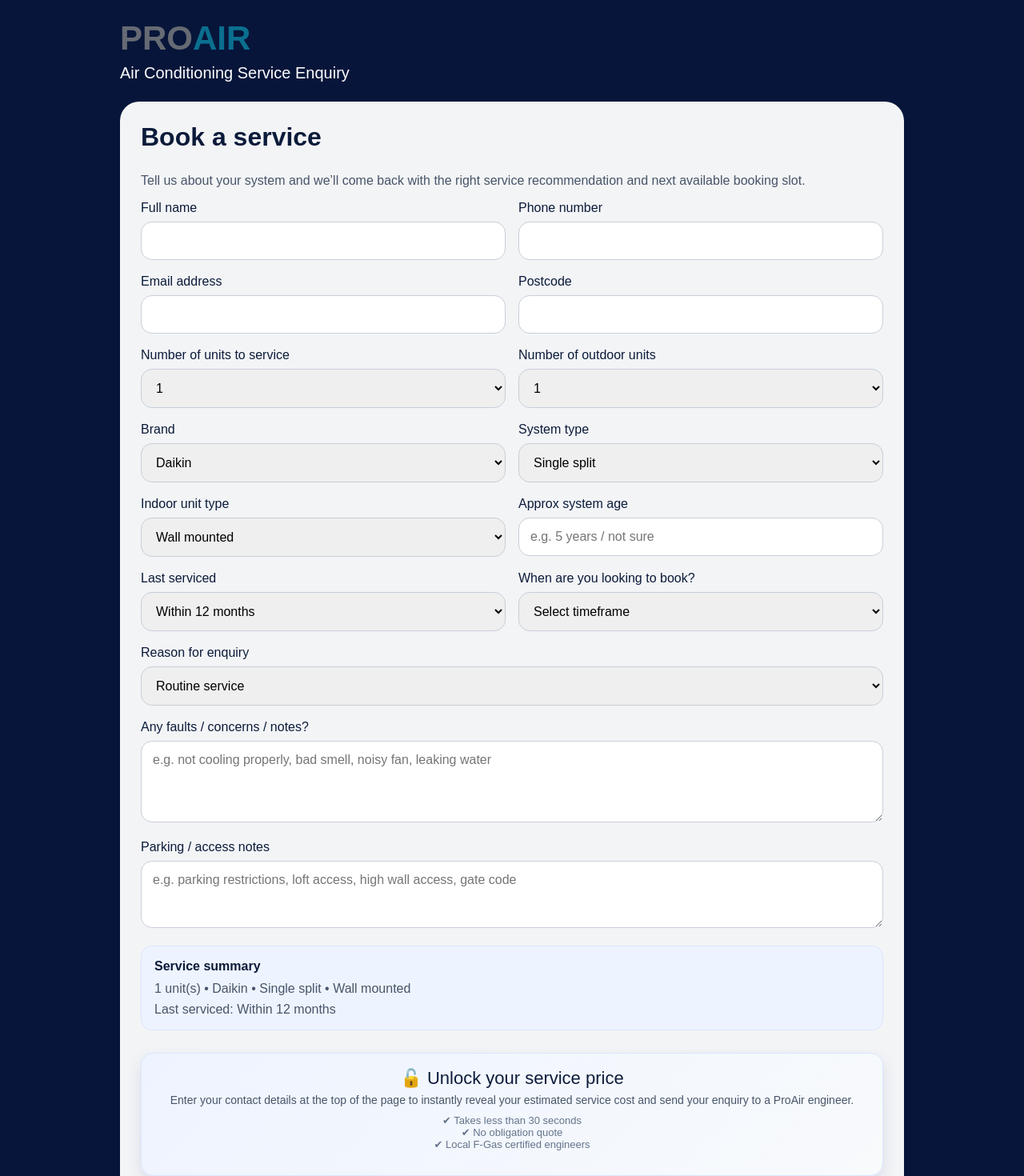
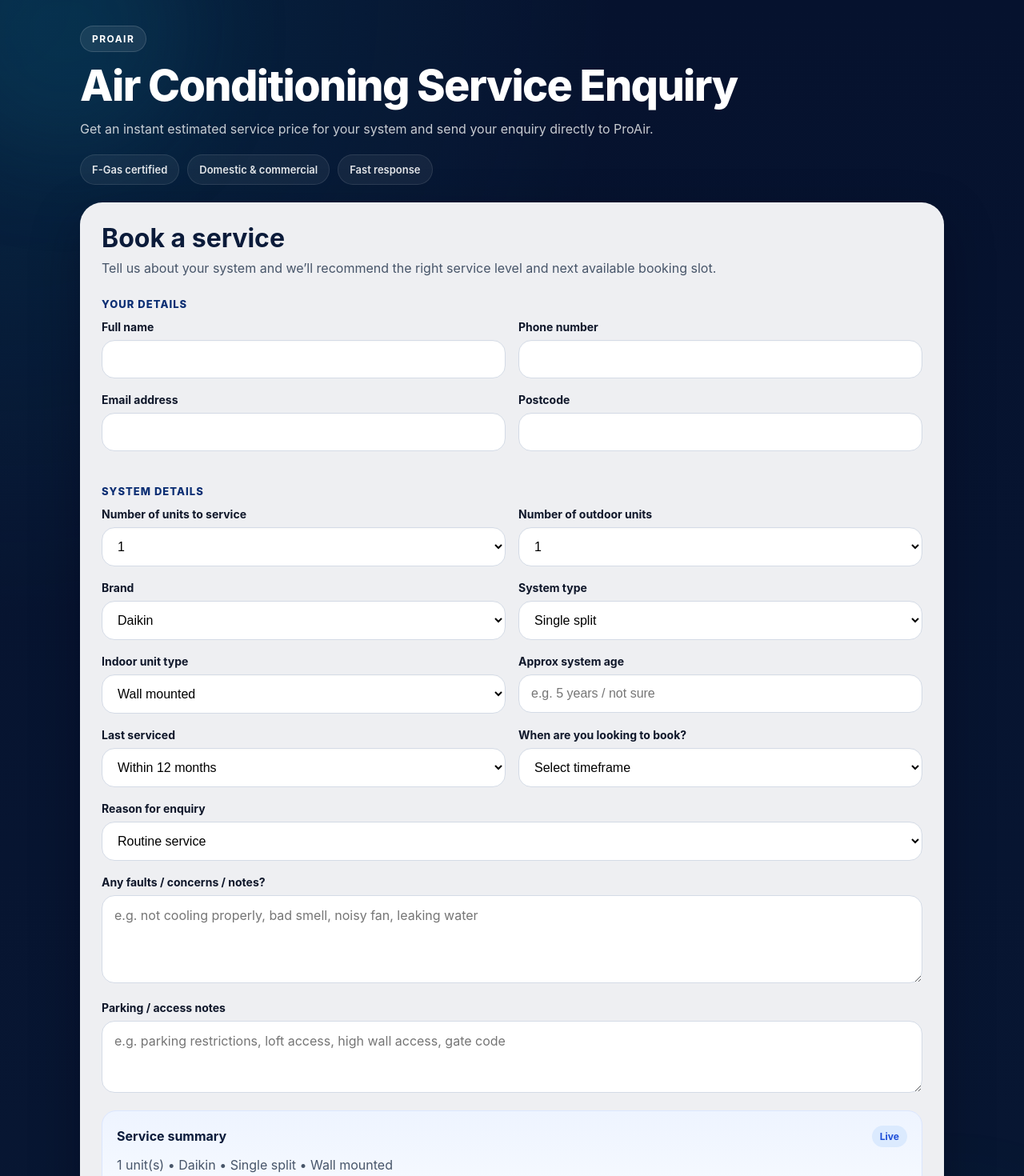
Before and after one commit to ProAir-Climate-Change/ProAirService, a Next.js app: page / in a window 1280 px wide. Shown: the top 1470 px of the page at 80% size. Built offline with nearby package versions, Linux system fonts and the light colour scheme.

Commit message:
Update page.jsx

```diff
--- a/app/page.jsx
+++ b/app/page.jsx
@@ -144,11 +144,7 @@ export default function Page() {
     }
 
     if (isCassetteOrDucted) {
-      if (!isDeep) {
-        price += count * 15;
-      } else {
-        price += count * 25;
-      }
+      price += count * (isDeep ? 25 : 15);
     }
 
     return price;
@@ -277,44 +273,43 @@ export default function Page() {
   }, [customerDetailsComplete, serviceSummary]);
 
   return (
-    <div
-      style={{
-        minHeight: "100vh",
-        background: "#07153a",
-        color: "white",
-        padding: "24px",
-        fontFamily: "Arial, sans-serif",
-      }}
-    >
-      <div style={{ maxWidth: "980px", margin: "0 auto" }}>
-        <div style={{ marginBottom: "24px" }}>
-          <h1 style={{ margin: 0, fontSize: "42px", fontWeight: 700 }}>
-            <span style={{ color: "#666a73" }}>PRO</span>
-            <span style={{ color: "#0b6f8f" }}>AIR</span>
-          </h1>
-          <p style={{ marginTop: "8px", fontSize: "20px", color: "#ffffff" }}>
-            Air Conditioning Service Enquiry
+    <div style={pageStyle}>
+      <div style={backgroundGlowOne} />
+      <div style={backgroundGlowTwo} />
+
+      <div style={containerStyle}>
+        <div style={heroStyle}>
+          <div style={brandBadgeStyle}>PROAIR</div>
+
+          <h1 style={heroTitleStyle}>Air Conditioning Service Enquiry</h1>
+
+          <p style={heroTextStyle}>
+            Get an instant estimated service price for your system and send your
+            enquiry directly to ProAir.
+          </p>
+
+          <div style={heroPillRowStyle}>
+            <div style={heroPillStyle}>F-Gas certified</div>
+            <div style={heroPillStyle}>Domestic & commercial</div>
+            <div style={heroPillStyle}>Fast response</div>
+          </div>
+        </div>
+
+        <div style={cardStyle}>
+          <div style={sectionIntroStyle}>
+            <h2 style={cardTitleStyle}>Book a service</h2>
+            <p style={cardSubtitleStyle}>
+              Tell us about your system and we’ll recommend the right service
+              level and next available booking slot.
             </p>
           </div>
 
-        <div
-          style={{
-            background: "#f3f4f6",
-            color: "#0b1b3a",
-            borderRadius: "24px",
-            padding: "26px",
-          }}
-        >
-          <h2 style={{ fontSize: "32px", marginTop: 0 }}>Book a service</h2>
-          <p style={{ color: "#475569", marginTop: 0 }}>
-            Tell us about your system and we’ll come back with the right service
-            recommendation and next available booking slot.
-          </p>
+          <form onSubmit={handleSubmit}>
+            <div style={sectionTitleStyle}>Your details</div>
 
-          <form onSubmit={handleSubmit}>
-            <div style={twoColGridStyle}>
+            <div style={responsiveGridStyle}>
               <div>
-                <label>Full name</label>
+                <label style={labelStyle}>Full name</label>
                 <input
                   type="text"
                   value={fullName}
@@ -324,7 +319,7 @@ export default function Page() {
                 />
               </div>
               <div>
-                <label>Phone number</label>
+                <label style={labelStyle}>Phone number</label>
                 <input
                   type="text"
                   value={phone}
@@ -335,9 +330,9 @@ export default function Page() {
               </div>
             </div>
 
-            <div style={twoColGridStyle}>
+            <div style={responsiveGridStyle}>
               <div>
-                <label>Email address</label>
+                <label style={labelStyle}>Email address</label>
                 <input
                   type="email"
                   value={email}
@@ -347,7 +342,7 @@ export default function Page() {
                 />
               </div>
               <div>
-                <label>Postcode</label>
+                <label style={labelStyle}>Postcode</label>
                 <input
                   type="text"
                   value={postcode}
@@ -358,9 +353,11 @@ export default function Page() {
               </div>
             </div>
 
-            <div style={twoColGridStyle}>
+            <div style={sectionTitleStyle}>System details</div>
+
+            <div style={responsiveGridStyle}>
               <div>
-                <label>Number of units to service</label>
+                <label style={labelStyle}>Number of units to service</label>
                 <select
                   value={indoorUnits}
                   onChange={(e) => setIndoorUnits(e.target.value)}
@@ -374,7 +371,7 @@ export default function Page() {
                 </select>
               </div>
               <div>
-                <label>Number of outdoor units</label>
+                <label style={labelStyle}>Number of outdoor units</label>
                 <select
                   value={outdoorUnits}
                   onChange={(e) => setOutdoorUnits(e.target.value)}
@@ -388,9 +385,9 @@ export default function Page() {
               </div>
             </div>
 
-            <div style={twoColGridStyle}>
+            <div style={responsiveGridStyle}>
               <div>
-                <label>Brand</label>
+                <label style={labelStyle}>Brand</label>
                 <select
                   value={brand}
                   onChange={(e) => setBrand(e.target.value)}
@@ -404,7 +401,7 @@ export default function Page() {
                 </select>
               </div>
               <div>
-                <label>System type</label>
+                <label style={labelStyle}>System type</label>
                 <select
                   value={systemType}
                   onChange={(e) => setSystemType(e.target.value)}
@@ -419,9 +416,9 @@ export default function Page() {
               </div>
             </div>
 
-            <div style={twoColGridStyle}>
+            <div style={responsiveGridStyle}>
               <div>
-                <label>Indoor unit type</label>
+                <label style={labelStyle}>Indoor unit type</label>
                 <select
                   value={indoorUnitType}
                   onChange={(e) => setIndoorUnitType(e.target.value)}
@@ -435,7 +432,7 @@ export default function Page() {
                 </select>
               </div>
               <div>
-                <label>Approx system age</label>
+                <label style={labelStyle}>Approx system age</label>
                 <input
                   type="text"
                   value={systemAge}
@@ -446,9 +443,9 @@ export default function Page() {
               </div>
             </div>
 
-            <div style={twoColGridStyle}>
+            <div style={responsiveGridStyle}>
               <div>
-                <label>Last serviced</label>
+                <label style={labelStyle}>Last serviced</label>
                 <select
                   value={lastServiced}
                   onChange={(e) => setLastServiced(e.target.value)}
@@ -462,7 +459,7 @@ export default function Page() {
                 </select>
               </div>
               <div>
-                <label>When are you looking to book?</label>
+                <label style={labelStyle}>When are you looking to book?</label>
                 <select
                   value={timeframe}
                   onChange={(e) => setTimeframe(e.target.value)}
@@ -479,7 +476,7 @@ export default function Page() {
             </div>
 
             <div>
-              <label>Reason for enquiry</label>
+              <label style={labelStyle}>Reason for enquiry</label>
               <select
                 value={enquiryType}
                 onChange={(e) => setEnquiryType(e.target.value)}
@@ -494,7 +491,7 @@ export default function Page() {
             </div>
 
             <div>
-              <label>Any faults / concerns / notes?</label>
+              <label style={labelStyle}>Any faults / concerns / notes?</label>
               <textarea
                 value={notes}
                 onChange={(e) => setNotes(e.target.value)}
@@ -505,7 +502,7 @@ export default function Page() {
             </div>
 
             <div>
-              <label>Parking / access notes</label>
+              <label style={labelStyle}>Parking / access notes</label>
               <textarea
                 value={accessNotes}
                 onChange={(e) => setAccessNotes(e.target.value)}
@@ -515,130 +512,83 @@ export default function Page() {
               />
             </div>
 
-            <div
-              style={{
-                background: "#eef4ff",
-                border: "1px solid #dbe6ff",
-                borderRadius: "14px",
-                padding: "16px",
-                marginBottom: "18px",
-              }}
-            >
+            <div style={summaryCardStyle}>
+              <div style={summaryHeaderStyle}>
                 <strong>Service summary</strong>
-              <p style={{ margin: "10px 0 0 0", color: "#475569" }}>
+                <span style={summaryTagStyle}>Live</span>
+              </div>
+
+              <p style={summaryTextStyle}>
                 {indoorUnits} unit(s) • {brand} • {systemType} •{" "}
                 {indoorUnitType}
               </p>
-              <p style={{ margin: "8px 0 0 0", color: "#475569" }}>
+
+              <p style={summaryTextStyle}>
                 Last serviced: {lastServiced}
                 {timeframe ? ` • Timeframe: ${timeframe}` : ""}
               </p>
             </div>
 
-            {customerDetailsComplete && (
+            {customerDetailsComplete ? (
               <>
+                <div style={actionRowStyle}>
                   <a
                     href={whatsappHref}
                     target="_blank"
                     rel="noreferrer"
                     style={waStyle}
                   >
-                  📲 Send this service enquiry to ProAir on WhatsApp
+                    📲 Send on WhatsApp
                   </a>
+                </div>
 
-                <p
-                  style={{
-                    fontSize: "12px",
-                    color: "#64748b",
-                    marginTop: "8px",
-                  }}
-                >
+                <p style={helperTextStyle}>
                   Most customers receive a reply during working hours within a
                   short time.
                 </p>
 
-                <div
-                  style={{
-                    marginTop: "12px",
-                    marginBottom: "10px",
-                    fontSize: "13px",
-                    color: "#374151",
-                    lineHeight: 1.6,
-                  }}
-                >
-                  ✔ F-Gas certified engineers
-                  <br />
+                <div style={benefitsCardStyle}>
+                  <div style={benefitItemStyle}>✔ F-Gas certified engineers</div>
+                  <div style={benefitItemStyle}>
                     ✔ Routine servicing, deep cleans and fault callouts
-                  <br />
+                  </div>
+                  <div style={benefitItemStyle}>
                     ✔ Domestic and small commercial systems
                   </div>
+                </div>
 
-                <div
-                  style={{
-                    background: "#eef4ff",
-                    borderRadius: "12px",
-                    padding: "16px",
-                    marginTop: "20px",
-                    border: "1px solid #dbe6ff",
-                  }}
-                >
-                  <strong>Estimated service price</strong>
+                <div style={priceCardStyle}>
+                  <div style={priceTopRowStyle}>
+                    <div>
+                      <div style={priceLabelStyle}>Estimated service price</div>
+                      <div style={priceValueStyle}>
+                        £{pricingBreakdown.total.toLocaleString()} + VAT
+                      </div>
+                    </div>
 
-                  <p
-                    style={{
-                      fontSize: "28px",
-                      marginTop: "8px",
-                      marginBottom: "10px",
-                      fontWeight: 700,
-                    }}
-                  >
-                    £{pricingBreakdown.total.toLocaleString()} + VAT
-                  </p>
+                    {pricingBreakdown.hasDiscount && (
+                      <div style={discountBadgeStyle}>Discount applied</div>
+                    )}
+                  </div>
 
-                  <p
-                    style={{
-                      fontSize: "14px",
-                      color: "#475569",
-                      margin: "0 0 8px 0",
-                    }}
-                  >
+                  <p style={priceMetaStyle}>
                     First unit from £{pricingBreakdown.firstUnitPrice} + VAT
                   </p>
 
                   {pricingBreakdown.hasDiscount && (
-                    <p
-                      style={{
-                        fontSize: "14px",
-                        fontWeight: 700,
-                        color: "#166534",
-                        margin: "0 0 8px 0",
-                      }}
-                    >
+                    <p style={savingTextStyle}>
                       Multi-unit discount applied — saving £
                       {pricingBreakdown.savings.toLocaleString()} + VAT
                     </p>
                   )}
 
                   {pricingBreakdown.isCassetteOrDucted && (
-                    <p
-                      style={{
-                        fontSize: "13px",
-                        color: "#92400e",
-                        margin: "0 0 8px 0",
-                      }}
-                    >
+                    <p style={upliftTextStyle}>
                       Includes uplift for cassette / ducted style units.
                     </p>
                   )}
 
-                  <p
-                    style={{
-                      fontSize: "13px",
-                      color: "#64748b",
-                      marginBottom: 0,
-                      lineHeight: 1.5,
-                    }}
-                  >
+                  <p style={priceNoteStyle}>
                     Estimated price based on the details provided. Final price
                     may vary depending on access, unit type, system condition
                     and location.
@@ -653,52 +603,28 @@ export default function Page() {
                   {submitting ? "Sending..." : "Send service enquiry"}
                 </button>
               </>
-            )}
-
-            {!customerDetailsComplete && (
-              <div
-                style={{
-                  marginTop: "28px",
-                  padding: "18px",
-                  borderRadius: "16px",
-                  background: "linear-gradient(135deg,#eef4ff,#f8fafc)",
-                  border: "1px solid #dbe6ff",
-                  textAlign: "center",
-                  boxShadow: "0 8px 18px rgba(30,58,138,0.12)",
-                }}
-              >
-                <div style={{ fontSize: "22px", marginBottom: "6px" }}>
-                  🔓 Unlock your service price
-                </div>
-
-                <p style={{ margin: "0", fontSize: "14px", color: "#475569" }}>
+            ) : (
+              <div style={unlockCardStyle}>
+                <div style={unlockTitleStyle}>🔓 Unlock your service price</div>
+                <p style={unlockTextStyle}>
                   Enter your contact details at the top of the page to instantly
                   reveal your estimated service cost and send your enquiry to a
                   ProAir engineer.
                 </p>
-
-                <p
-                  style={{
-                    marginTop: "10px",
-                    fontSize: "13px",
-                    color: "#64748b",
-                  }}
-                >
+                <div style={unlockBulletsStyle}>
                   ✔ Takes less than 30 seconds
                   <br />
                   ✔ No obligation quote
                   <br />
                   ✔ Local F-Gas certified engineers
-                </p>
+                </div>
               </div>
             )}
 
             {submitMessage && (
               <p
                 style={{
-                  marginTop: "12px",
-                  marginBottom: 0,
-                  fontWeight: 700,
+                  ...submitMessageStyle,
                   color: submitMessage.includes("Thanks")
                     ? "#166534"
                     : "#b91c1c",
@@ -714,58 +640,365 @@ export default function Page() {
   );
 }
 
+const pageStyle = {
+  minHeight: "100vh",
+  background:
+    "radial-gradient(circle at top left, rgba(11,111,143,0.22), transparent 35%), linear-gradient(180deg, #06122e 0%, #081733 100%)",
+  color: "white",
+  padding: "32px 18px",
+  fontFamily:
+    'Inter, Arial, -apple-system, BlinkMacSystemFont, "Segoe UI", sans-serif',
+  position: "relative",
+  overflow: "hidden",
+};
+
+const backgroundGlowOne = {
+  position: "absolute",
+  top: "-120px",
+  left: "-80px",
+  width: "320px",
+  height: "320px",
+  borderRadius: "999px",
+  background: "rgba(11, 111, 143, 0.16)",
+  filter: "blur(60px)",
+  pointerEvents: "none",
+};
+
+const backgroundGlowTwo = {
+  position: "absolute",
+  bottom: "-120px",
+  right: "-80px",
+  width: "360px",
+  height: "360px",
+  borderRadius: "999px",
+  background: "rgba(37, 211, 102, 0.10)",
+  filter: "blur(70px)",
+  pointerEvents: "none",
+};
+
+const containerStyle = {
+  maxWidth: "1080px",
+  margin: "0 auto",
+  position: "relative",
+  zIndex: 1,
+};
+
+const heroStyle = {
+  marginBottom: "22px",
+};
+
+const brandBadgeStyle = {
+  display: "inline-block",
+  padding: "8px 14px",
+  borderRadius: "999px",
+  background: "rgba(255,255,255,0.08)",
+  border: "1px solid rgba(255,255,255,0.14)",
+  fontSize: "12px",
+  fontWeight: 700,
+  letterSpacing: "0.12em",
+  marginBottom: "14px",
+};
+
+const heroTitleStyle = {
+  margin: 0,
+  fontSize: "clamp(32px, 5vw, 54px)",
+  lineHeight: 1.04,
+  fontWeight: 800,
+  letterSpacing: "-0.03em",
+};
+
+const heroTextStyle = {
+  marginTop: "14px",
+  marginBottom: "18px",
+  maxWidth: "760px",
+  color: "rgba(255,255,255,0.78)",
+  fontSize: "16px",
+  lineHeight: 1.6,
+};
+
+const heroPillRowStyle = {
+  display: "flex",
+  flexWrap: "wrap",
+  gap: "10px",
+};
+
+const heroPillStyle = {
+  padding: "10px 14px",
+  borderRadius: "999px",
+  background: "rgba(255,255,255,0.06)",
+  border: "1px solid rgba(255,255,255,0.10)",
+  color: "rgba(255,255,255,0.88)",
+  fontSize: "13px",
+  fontWeight: 600,
+};
+
+const cardStyle = {
+  background: "rgba(243, 244, 246, 0.98)",
+  color: "#0b1b3a",
+  borderRadius: "28px",
+  padding: "26px",
+  boxShadow: "0 24px 60px rgba(2, 6, 23, 0.35)",
+  border: "1px solid rgba(255,255,255,0.08)",
+};
+
+const sectionIntroStyle = {
+  marginBottom: "20px",
+};
+
+const cardTitleStyle = {
+  fontSize: "32px",
+  marginTop: 0,
+  marginBottom: "8px",
+  lineHeight: 1.1,
+};
+
+const cardSubtitleStyle = {
+  color: "#475569",
+  marginTop: 0,
+  marginBottom: 0,
+  lineHeight: 1.55,
+};
+
+const sectionTitleStyle = {
+  fontSize: "13px",
+  fontWeight: 800,
+  textTransform: "uppercase",
+  letterSpacing: "0.08em",
+  color: "#0b2e73",
+  marginTop: "24px",
+  marginBottom: "12px",
+};
+
+const responsiveGridStyle = {
+  display: "grid",
+  gridTemplateColumns: "repeat(auto-fit, minmax(240px, 1fr))",
+  gap: "16px",
+};
+
+const labelStyle = {
+  display: "block",
+  fontSize: "14px",
+  fontWeight: 700,
+  color: "#0f172a",
+  marginBottom: "8px",
+};
+
 const inputStyle = {
   width: "100%",
-  padding: "14px",
-  marginTop: "8px",
+  padding: "14px 15px",
   marginBottom: "18px",
-  borderRadius: "14px",
-  border: "1px solid #c8ced8",
+  borderRadius: "16px",
+  border: "1px solid #d4dbe6",
   boxSizing: "border-box",
   fontSize: "16px",
+  background: "#ffffff",
+  outline: "none",
+  boxShadow: "inset 0 1px 2px rgba(15,23,42,0.03)",
 };
 
 const textAreaStyle = {
   width: "100%",
-  padding: "14px",
-  marginTop: "8px",
+  padding: "14px 15px",
   marginBottom: "18px",
-  borderRadius: "14px",
-  border: "1px solid #c8ced8",
+  borderRadius: "16px",
+  border: "1px solid #d4dbe6",
   boxSizing: "border-box",
   fontSize: "16px",
   resize: "vertical",
-  fontFamily: "Arial, sans-serif",
+  fontFamily:
+    'Inter, Arial, -apple-system, BlinkMacSystemFont, "Segoe UI", sans-serif',
+  background: "#ffffff",
+  outline: "none",
+};
+
+const summaryCardStyle = {
+  background: "linear-gradient(180deg, #eef4ff 0%, #f8fbff 100%)",
+  border: "1px solid #dbe6ff",
+  borderRadius: "18px",
+  padding: "18px",
+  marginBottom: "18px",
+};
+
+const summaryHeaderStyle = {
+  display: "flex",
+  alignItems: "center",
+  justifyContent: "space-between",
+  gap: "12px",
+  marginBottom: "10px",
+};
+
+const summaryTagStyle = {
+  background: "#dbeafe",
+  color: "#1d4ed8",
+  fontSize: "12px",
+  fontWeight: 700,
+  borderRadius: "999px",
+  padding: "6px 10px",
+};
+
+const summaryTextStyle = {
+  margin: "6px 0 0 0",
+  color: "#475569",
+  lineHeight: 1.5,
+};
+
+const actionRowStyle = {
+  display: "flex",
+  flexWrap: "wrap",
+  gap: "12px",
+  marginTop: "8px",
+};
+
+const waStyle = {
+  display: "inline-block",
+  background: "#25D366",
+  color: "white",
+  textDecoration: "none",
+  padding: "13px 18px",
+  borderRadius: "14px",
+  fontWeight: 800,
+  boxShadow: "0 10px 24px rgba(37,211,102,0.28)",
+};
+
+const helperTextStyle = {
+  fontSize: "12px",
+  color: "#64748b",
+  marginTop: "10px",
+  marginBottom: "14px",
+};
+
+const benefitsCardStyle = {
+  display: "grid",
+  gap: "10px",
+  background: "#ffffff",
+  border: "1px solid #e2e8f0",
+  borderRadius: "18px",
+  padding: "16px",
+  marginTop: "6px",
+  marginBottom: "16px",
+};
+
+const benefitItemStyle = {
+  fontSize: "14px",
+  color: "#334155",
+  fontWeight: 600,
+};
+
+const priceCardStyle = {
+  background: "linear-gradient(180deg, #eef7ff 0%, #f8fbff 100%)",
+  borderRadius: "20px",
+  padding: "20px",
+  marginTop: "20px",
+  border: "1px solid #dbe6ff",
+  boxShadow: "0 14px 30px rgba(30,58,138,0.08)",
+};
+
+const priceTopRowStyle = {
+  display: "flex",
+  justifyContent: "space-between",
+  alignItems: "flex-start",
+  gap: "14px",
+  flexWrap: "wrap",
+};
+
+const priceLabelStyle = {
+  fontSize: "14px",
+  fontWeight: 800,
+  color: "#0f172a",
+  marginBottom: "8px",
+};
+
+const priceValueStyle = {
+  fontSize: "clamp(28px, 5vw, 40px)",
+  lineHeight: 1,
+  fontWeight: 900,
+  color: "#0b2e73",
+  letterSpacing: "-0.03em",
+};
+
+const discountBadgeStyle = {
+  background: "#dcfce7",
+  color: "#166534",
+  fontSize: "12px",
+  fontWeight: 800,
+  borderRadius: "999px",
+  padding: "8px 12px",
+  border: "1px solid #bbf7d0",
+};
+
+const priceMetaStyle = {
+  fontSize: "14px",
+  color: "#475569",
+  margin: "12px 0 8px 0",
+};
+
+const savingTextStyle = {
+  fontSize: "14px",
+  fontWeight: 800,
+  color: "#166534",
+  margin: "0 0 8px 0",
+};
+
+const upliftTextStyle = {
+  fontSize: "13px",
+  color: "#92400e",
+  margin: "0 0 8px 0",
+};
+
+const priceNoteStyle = {
+  fontSize: "13px",
+  color: "#64748b",
+  marginBottom: 0,
+  lineHeight: 1.55,
 };
 
 const buttonStyle = {
   width: "100%",
-  background: "#0b2e73",
+  background: "linear-gradient(135deg, #0b2e73 0%, #0b6f8f 100%)",
   color: "white",
   border: "none",
-  borderRadius: "14px",
-  padding: "14px 16px",
+  borderRadius: "16px",
+  padding: "16px 18px",
   fontSize: "16px",
-  fontWeight: 700,
+  fontWeight: 800,
   cursor: "pointer",
-  boxShadow: "0 8px 20px rgba(30,58,138,0.25)",
+  boxShadow: "0 14px 30px rgba(11,46,115,0.28)",
   marginTop: "16px",
 };
 
-const waStyle = {
-  display: "inline-block",
-  marginTop: "8px",
-  marginBottom: "8px",
-  background: "#25D366",
-  color: "white",
-  textDecoration: "none",
-  padding: "12px 18px",
-  borderRadius: "12px",
-  fontWeight: 700,
+const unlockCardStyle = {
+  marginTop: "28px",
+  padding: "20px",
+  borderRadius: "20px",
+  background: "linear-gradient(135deg,#eef4ff,#f8fafc)",
+  border: "1px solid #dbe6ff",
+  textAlign: "center",
+  boxShadow: "0 12px 28px rgba(30,58,138,0.10)",
 };
 
-const twoColGridStyle = {
-  display: "grid",
-  gridTemplateColumns: "1fr 1fr",
-  gap: "16px",
+const unlockTitleStyle = {
+  fontSize: "22px",
+  fontWeight: 800,
+  marginBottom: "8px",
+  color: "#0f172a",
 };
+
+const unlockTextStyle = {
+  margin: 0,
+  fontSize: "14px",
+  color: "#475569",
+  lineHeight: 1.6,
+};
+
+const unlockBulletsStyle = {
+  marginTop: "12px",
+  fontSize: "13px",
+  color: "#64748b",
+  lineHeight: 1.7,
+};
+
+const submitMessageStyle = {
+  marginTop: "14px",
+  marginBottom: 0,
+  fontWeight: 800,
+};
```
Lines whose indentation alone changed are shown as unchanged.
